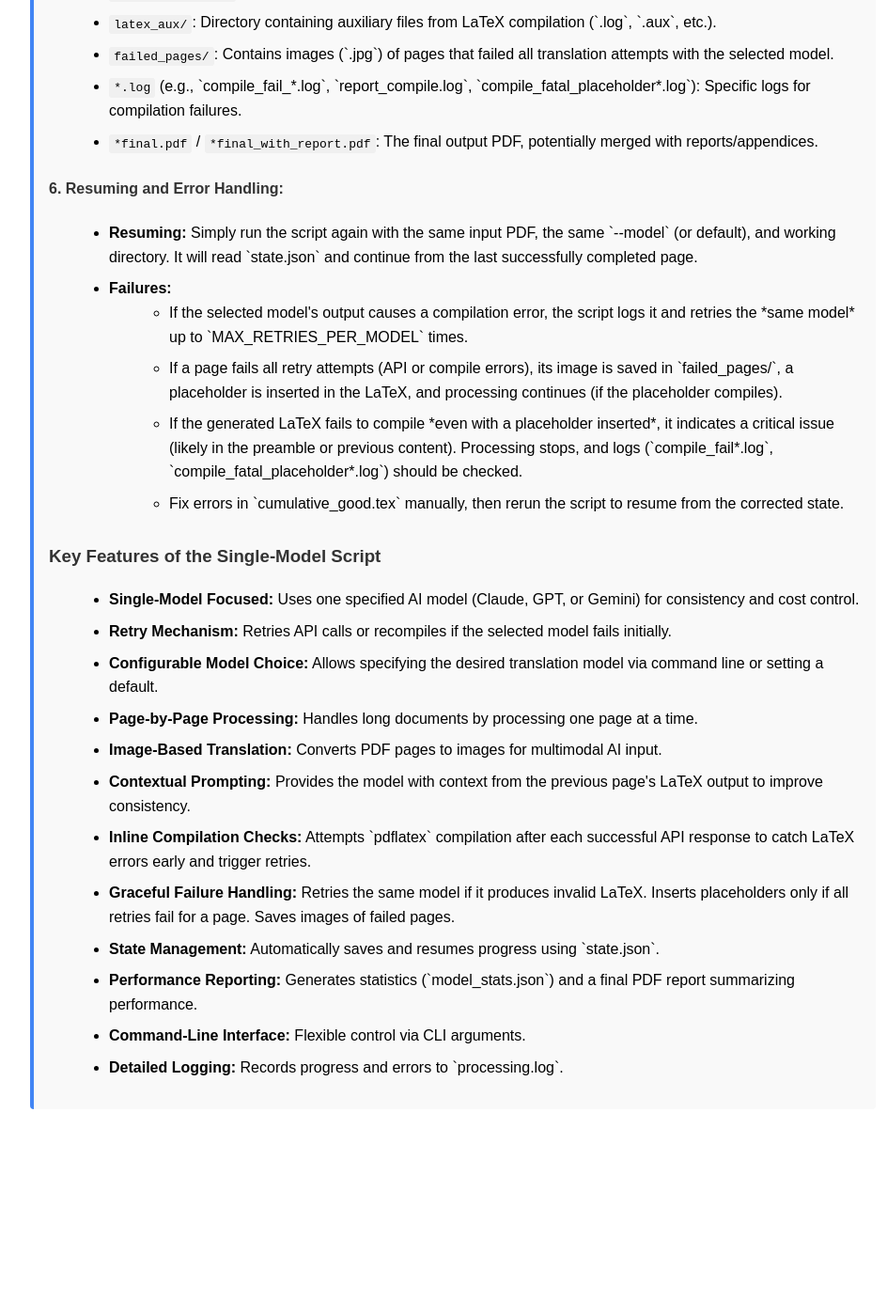
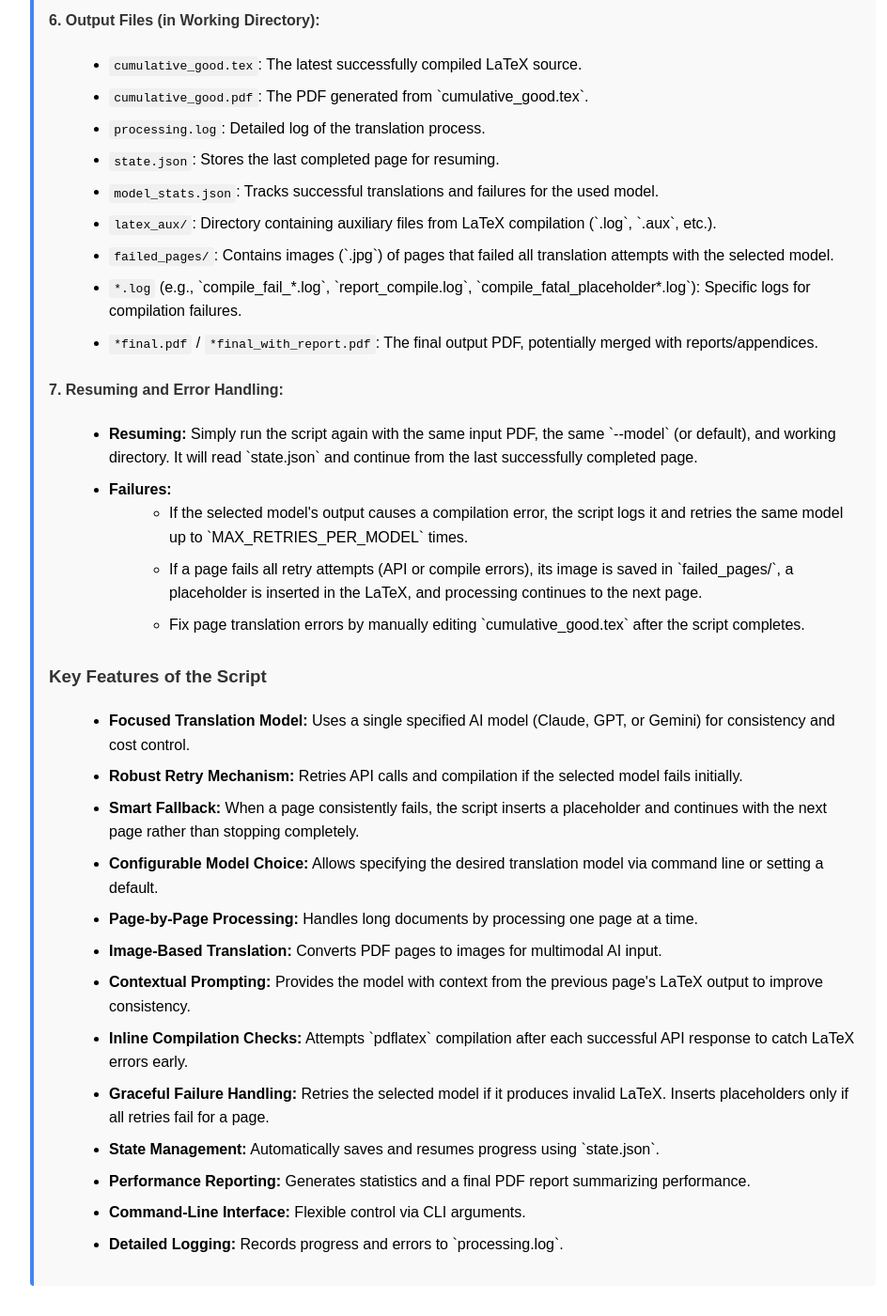
Before and after one commit to davikrehalt/davikrehalt.github.io, a Jekyll site: the page translation-guide.html, which Jekyll copies as it is, in a window 1280 px wide and 1400 px high, scrolled down 3745 px. Shown: the whole window at 94% size, without its empty margins (158-1102 px from the left). Built offline with Jekyll 4.4.1, drawn with Linux system fonts in a browser that asks for light colours; before the commit the page ends 4957 px from its top, so only the background shows below that; some of the changed text lies outside the part shown.

Commit message:
Update translation-guide.html

```diff
--- a/translation-guide.html
+++ b/translation-guide.html
@@ -1,10 +1,9 @@
-
 <!DOCTYPE html>
 <html lang="en">
 <head>
     <meta charset="UTF-8">
     <meta name="viewport" content="width=device-width, initial-scale=1.0">
-    <title>How to Translate a Math PDF (Vibe-written with Gemini)</title>
+    <title>How to Translate a Math PDF (AI-Assisted)</title>
     <style>
         /* Basic styling for readability */
         body { font-family: sans-serif; line-height: 1.6; margin: 2em; max-width: 900px; margin-left: auto; margin-right: auto; }
@@ -25,16 +24,16 @@
 </head>
 <body>
 
-<h1>How to Translate a Math PDF (Vibe-written with Gemini)</h1>
+<h1>How to Translate a Math PDF (AI-Assisted)</h1>
 
-<p>Modern multimodal AI models can take a math paper in a non-English language (provided as a PDF) and output a translation directly in LaTeX. This guide explains how to use a Python script that leverages multiple AI providers (Anthropic Claude, OpenAI GPT, Google Gemini) sequentially to achieve this.</p>
+<p>Modern multimodal AI models can take a math paper in a non-English language (provided as a PDF) and output a translation directly in LaTeX. This guide explains how to use a Python script that leverages AI providers (Anthropic Claude, OpenAI GPT, Google Gemini) to achieve this.</p>
 
-<p><span class="warning">Disclaimer:</span> AI translations, especially for complex technical documents, carry risks of hallucination or error. This guide and the accompanying script were developed collaboratively with AI and reflect capabilities as of early 2025; they may require updates as APIs and models evolve. Always carefully review the generated LaTeX output. <span class="warning">Furthermore, be mindful of copyright restrictions when translating and distributing academic papers. Some AI models may refuse to process copyrighted material; if you encounter content refusals, you might try a different model, but ensure you have the necessary rights to translate and use the material.</span></p>
+<p><span class="warning">Disclaimer:</span> AI translations, especially for complex technical documents, carry risks of hallucination or error. This guide and the accompanying script reflect capabilities as of early 2025; they may require updates as APIs and models evolve. Always carefully review the generated LaTeX output. <span class="warning">Furthermore, be mindful of copyright restrictions when translating and distributing academic papers. Some AI models may refuse to process copyrighted material; if you encounter content refusals, you might try a different model, but ensure you have the necessary rights to translate and use the material.</span></p>
 
 <p>The core translation ability resides within the AI models themselves. This script provides scaffolding to overcome common challenges:</p>
 <ul>
     <li><strong>Output Length Limits:</strong> AIs often struggle to generate LaTeX for very long papers in a single API call.</li>
-    <li><strong>API Reliability/Failures:</strong> Individual API calls can fail. Using multiple models increases robustness.</li>
+    <li><strong>API Reliability/Failures:</strong> Individual API calls can fail. The script includes retries for robustness.</li>
     <li><strong>Consistency:</strong> Maintaining consistent LaTeX formatting and translation style across many pages can be difficult for AIs.</li>
     <li><strong>Compilation Errors:</strong> AI-generated LaTeX might contain errors that prevent compilation.</li>
 </ul>
@@ -52,35 +51,34 @@
     <li><strong>Process:</strong> Copy the AI's generated LaTeX, paste it into a LaTeX editor (e.g., Overleaf, VS Code with LaTeX Workshop), compile, and meticulously review the resulting PDF for correctness and formatting.</li>
 </ol>
 
-<h2>Situation 2: Translation for Longer Papers via the Multi-API Script</h2>
+<h2>Situation 2: Translation for Longer Papers via the AI-Powered Script</h2>
 
-<p>For longer papers, the provided Python script (`translator.py`) automates a page-by-page translation process using a sequence of different AI models.</p>
+<p>For longer papers, the provided Python script (`translator.py`) automates a page-by-page translation process using an AI model of your choice, with fallback mechanisms for pages that fail initial translation attempts.</p>
 
 <p>The script workflow:</p>
 <ol>
     <li>Reads processing state (if resuming).</li>
     <li>Iterates through PDF pages, converting each to an image.</li>
-    <li>For each page image, it attempts translation using the selected AI model: <!-- Updated description for single-model logic -->
+    <li>For each page image, it attempts translation using your selected AI model:
         <ul>
             <li>Sends the image and contextual information (like previous page content) to the specified model.</li>
-            <li>Includes retries if the initial attempts fail (due to API error or compilation error).</li> <!-- Updated description for single-model logic -->
+            <li>If the initial attempt fails (due to API error or compilation error), it will retry with the same model several times.</li>
+            <li>If a page fails all retry attempts, it inserts a placeholder into the LaTeX document and saves the original page image for manual review, then continues with the next page.</li>
         </ul>
     </li>
-    <li>If all retries for the selected model fail to produce compilable LaTeX for a page, it inserts a placeholder into the LaTeX document and saves the original page image for manual review.</li> <!-- Updated description for single-model logic -->
     <li>Appends the successful LaTeX (or placeholder) for the current page to the cumulative document.</li>
     <li>Saves the state and the last known good `.tex`/`.pdf` files after each successfully processed page.</li>
-    <li>If compilation fails even with a placeholder, it indicates a critical error (likely in the preamble or previous content) and stops processing.</li>
     <li>At the end, generates a report summarizing model performance and optionally merges it with the main PDF.</li>
 </ol>
 
-<p>We provide the <a href="translator.py" download>example Python script</a> which was vibe-coded with Gemini.
+<p>We provide the <a href="translator.py" download>example Python script</a>.
 <!-- Make sure translator.py is in the same directory -->
-To use this script, you need API keys for the AI providers you wish to use and a correctly configured Python environment.</p>
+To use this script, you need API keys for the AI provider you wish to use and a correctly configured Python environment.</p>
 
 <p>Here's a more detailed explanation:</p>
 
 <div class="ai-explanation"> <!-- Start of AI Explanation -->
-    <h3>How to Use the Single-Model Python Script (translator.py)</h3> <!-- Updated title -->
+    <h3>How to Use the Python Script (translator.py)</h3>
 
     <h4>1. Requirements:</h4>
     <ul class="requirements">
@@ -96,88 +94,97 @@
                 <li><code>OPENAI_API_KEY</code> (for GPT models)</li>
                 <li><code>GOOGLE_API_KEY</code> (for Gemini models)</li>
             </ul>
-             Get keys from their respective websites (Anthropic Console, OpenAI Platform, Google AI Studio). The script will fail if the key for the selected model's provider is not found. <!-- Updated -->
+             Get keys from their respective websites (Anthropic Console, OpenAI Platform, Google AI Studio). The script will fail if the key for the selected model's provider is not found.
         </li>
     </ul>
 
     <h4>2. Configuration (Optional):</h4>
     <ul>
-        <li><strong>Model Configs:</strong> Edit the `get_model_configs()` function within `translator.py` to add or update model details. Use `--list-models` to see current options.</li> <!-- Updated -->
-        <li><strong>Default Model:</strong> Change the `DEFAULT_MODEL_KEY` variable in the script if you prefer a different default than `claude-3.5-sonnet`.</li> <!-- Updated -->
+        <li><strong>Model Configs:</strong> Edit the `get_model_configs()` function within `translator.py` to add or update model details. Use `--list-models` to see current options.</li>
+        <li><strong>Default Model:</strong> Change the `DEFAULT_MODEL_KEY` variable in the script if you prefer a different default than `claude-3.5-sonnet`.</li>
         <li><strong>Working Directory:</strong> By default, outputs go to `latex_processing_multi`. Use the `--working-dir` flag to change this.</li>
     </ul>
 
 
     <h4>3. Running the Script:</h4>
     <p>Open your terminal/command prompt in the directory containing `translator.py`.</p>
-    <p><strong>Basic Command (using default model):</strong></p> <!-- Updated -->
+    <p><strong>Basic Command (using default model):</strong></p>
     <pre><code>python translator.py [path/to/your/input.pdf] [options...]</code></pre>
-    <p><strong>Command with Specific Model:</strong></p> <!-- Added -->
+    <p><strong>Command with Specific Model:</strong></p>
     <pre><code>python translator.py [path/to/your/input.pdf] --model MODEL_KEY [options...]</code></pre>
     <ul>
         <li>The <strong>Input PDF Path</strong> is the first (optional) argument. If omitted, it defaults to `input.pdf` in the script's directory.</li>
-        <li>The <code>--model</code> flag is recommended to specify the AI model you want to use.</li> <!-- Updated -->
+        <li>The <code>--model</code> flag specifies which AI model you want to use for translation.</li>
     </ul>
 
     <p><strong>Example Commands:</strong></p>
     <pre><code class="language-bash"># Translate my_paper.pdf using the default model (claude-3.5-sonnet)
 python translator.py my_paper.pdf
 
-# Translate input.pdf using gpt-4o
-python translator.py --model gpt-4o
+# Translate input.pdf using gemini-2.5-pro-preview
+python translator.py --model gemini-2.5-pro-preview
 
-# Translate paper_v2.pdf using gemini-1.5-pro and store outputs in a custom directory
-python translator.py paper_v2.pdf --model gemini-1.5-pro --working-dir /path/to/my/latex_output</code></pre>
+# Translate paper_v2.pdf using claude-3.7-sonnet and store outputs in a custom directory
+python translator.py paper_v2.pdf --model claude-3.7-sonnet --working-dir /path/to/my/latex_output</code></pre>
 
     <p class="note"><em>Use quotes around paths with spaces. You might need <code>python3</code> instead of <code>python</code>.</em></p>
 
     <h4>4. Command-Line Options (Flags):</h4>
     <ul>
         <li><code>input_pdf</code> (Positional, Optional): Path to the input PDF (defaults to `input.pdf`).</li>
-        <li><code>--model MODEL_KEY</code> or <code>-m MODEL_KEY</code>: Specify the model key (e.g., `claude-3.5-sonnet`, `gpt-4o`) to use for translation. Use <code>--list-models</code> to see available keys. If omitted, uses the `DEFAULT_MODEL_KEY` set in the script.</li> <!-- Updated -->
+        <li><code>--model MODEL_KEY</code> or <code>-m MODEL_KEY</code>: Specify the model key (e.g., `claude-3.7-sonnet`, `gpt-4o`, `gemini-2.5-pro-preview`) to use for translation. Use <code>--list-models</code> to see available keys. If omitted, uses the `DEFAULT_MODEL_KEY` set in the script.</li>
         <li><code>--working-dir PATH</code> or <code>-w PATH</code>: Set the directory for all outputs (logs, state, .tex, .pdf, failed pages). Defaults to `./latex_processing_multi`.</li>
-        <li><code>--list-models</code> or <code>-l</code>: Display available model keys configured in the script, then exit.</li> <!-- Updated -->
+        <li><code>--list-models</code> or <code>-l</code>: Display available model keys configured in the script, then exit.</li>
     </ul>
 
-    <h4>5. Output Files (in Working Directory):</h4>
+    <h4>5. Available Models:</h4>
+    <p>The script supports multiple AI models, including:</p>
+    <ul>
+        <li><strong>Claude Models:</strong> claude-3-opus, claude-3.7-sonnet, claude-3.5-sonnet, claude-3-sonnet, claude-3.5-haiku, claude-3-haiku</li>
+        <li><strong>Gemini Models:</strong> gemini-2.5-pro-preview, gemini-1.5-pro, gemini-2.0-flash, gemini-1.5-flash, gemini-2.0-flash-lite, gemini-1.5-flash-8b, gemini-2.0-flash-live, <strong>gemini-2.5-pro-exp-03-25</strong></li>
+        <li><strong>OpenAI Models:</strong> gpt-4o, gpt-4o-mini, o3-mini</li>
+    </ul>
+    <p>Use <code>--list-models</code> to see the complete, up-to-date list of model keys available in your version of the script.</p>
+
+    <h4>6. Output Files (in Working Directory):</h4>
     <ul>
         <li><code>cumulative_good.tex</code>: The latest successfully compiled LaTeX source.</li>
         <li><code>cumulative_good.pdf</code>: The PDF generated from `cumulative_good.tex`.</li>
         <li><code>processing.log</code>: Detailed log of the translation process.</li>
         <li><code>state.json</code>: Stores the last completed page for resuming.</li>
-        <li><code>model_stats.json</code>: Tracks successful translations and failures for the used model.</li> <!-- Updated -->
+        <li><code>model_stats.json</code>: Tracks successful translations and failures for the used model.</li>
         <li><code>latex_aux/</code>: Directory containing auxiliary files from LaTeX compilation (`.log`, `.aux`, etc.).</li>
-        <li><code>failed_pages/</code>: Contains images (`.jpg`) of pages that failed all translation attempts with the selected model.</li> <!-- Updated -->
+        <li><code>failed_pages/</code>: Contains images (`.jpg`) of pages that failed all translation attempts with the selected model.</li>
         <li><code>*.log</code> (e.g., `compile_fail_*.log`, `report_compile.log`, `compile_fatal_placeholder*.log`): Specific logs for compilation failures.</li>
         <li><code>*final.pdf</code> / <code>*final_with_report.pdf</code>: The final output PDF, potentially merged with reports/appendices.</li>
     </ul>
 
-    <h4>6. Resuming and Error Handling:</h4>
+    <h4>7. Resuming and Error Handling:</h4>
     <ul>
-        <li><strong>Resuming:</strong> Simply run the script again with the same input PDF, the same `--model` (or default), and working directory. It will read `state.json` and continue from the last successfully completed page.</li> <!-- Updated -->
+        <li><strong>Resuming:</strong> Simply run the script again with the same input PDF, the same `--model` (or default), and working directory. It will read `state.json` and continue from the last successfully completed page.</li>
         <li><strong>Failures:</strong>
             <ul>
-                <li>If the selected model's output causes a compilation error, the script logs it and retries the *same model* up to `MAX_RETRIES_PER_MODEL` times.</li> <!-- Updated -->
-                <li>If a page fails all retry attempts (API or compile errors), its image is saved in `failed_pages/`, a placeholder is inserted in the LaTeX, and processing continues (if the placeholder compiles).</li> <!-- Updated -->
-                <li>If the generated LaTeX fails to compile *even with a placeholder inserted*, it indicates a critical issue (likely in the preamble or previous content). Processing stops, and logs (`compile_fail*.log`, `compile_fatal_placeholder*.log`) should be checked.</li>
-                <li>Fix errors in `cumulative_good.tex` manually, then rerun the script to resume from the corrected state.</li>
+                <li>If the selected model's output causes a compilation error, the script logs it and retries the same model up to `MAX_RETRIES_PER_MODEL` times.</li>
+                <li>If a page fails all retry attempts (API or compile errors), its image is saved in `failed_pages/`, a placeholder is inserted in the LaTeX, and processing continues to the next page.</li>
+                <li>Fix page translation errors by manually editing `cumulative_good.tex` after the script completes.</li>
             </ul>
         </li>
     </ul>
 
 
-    <h3>Key Features of the Single-Model Script</h3> <!-- Updated -->
+    <h3>Key Features of the Script</h3>
     <ul>
-        <li><strong>Single-Model Focused:</strong> Uses one specified AI model (Claude, GPT, or Gemini) for consistency and cost control.</li> <!-- Updated -->
-        <li><strong>Retry Mechanism:</strong> Retries API calls or recompiles if the selected model fails initially.</li> <!-- Updated -->
-        <li><strong>Configurable Model Choice:</strong> Allows specifying the desired translation model via command line or setting a default.</li> <!-- Updated -->
+        <li><strong>Focused Translation Model:</strong> Uses a single specified AI model (Claude, GPT, or Gemini) for consistency and cost control.</li>
+        <li><strong>Robust Retry Mechanism:</strong> Retries API calls and compilation if the selected model fails initially.</li>
+        <li><strong>Smart Fallback:</strong> When a page consistently fails, the script inserts a placeholder and continues with the next page rather than stopping completely.</li>
+        <li><strong>Configurable Model Choice:</strong> Allows specifying the desired translation model via command line or setting a default.</li>
         <li><strong>Page-by-Page Processing:</strong> Handles long documents by processing one page at a time.</li>
         <li><strong>Image-Based Translation:</strong> Converts PDF pages to images for multimodal AI input.</li>
         <li><strong>Contextual Prompting:</strong> Provides the model with context from the previous page's LaTeX output to improve consistency.</li>
-        <li><strong>Inline Compilation Checks:</strong> Attempts `pdflatex` compilation after each successful API response to catch LaTeX errors early and trigger retries.</li> <!-- Updated -->
-        <li><strong>Graceful Failure Handling:</strong> Retries the same model if it produces invalid LaTeX. Inserts placeholders only if all retries fail for a page. Saves images of failed pages.</li> <!-- Updated -->
+        <li><strong>Inline Compilation Checks:</strong> Attempts `pdflatex` compilation after each successful API response to catch LaTeX errors early.</li>
+        <li><strong>Graceful Failure Handling:</strong> Retries the selected model if it produces invalid LaTeX. Inserts placeholders only if all retries fail for a page.</li>
         <li><strong>State Management:</strong> Automatically saves and resumes progress using `state.json`.</li>
-        <li><strong>Performance Reporting:</strong> Generates statistics (`model_stats.json`) and a final PDF report summarizing performance.</li> <!-- Updated -->
+        <li><strong>Performance Reporting:</strong> Generates statistics and a final PDF report summarizing performance.</li>
         <li><strong>Command-Line Interface:</strong> Flexible control via CLI arguments.</li>
         <li><strong>Detailed Logging:</strong> Records progress and errors to `processing.log`.</li>
     </ul>
```
